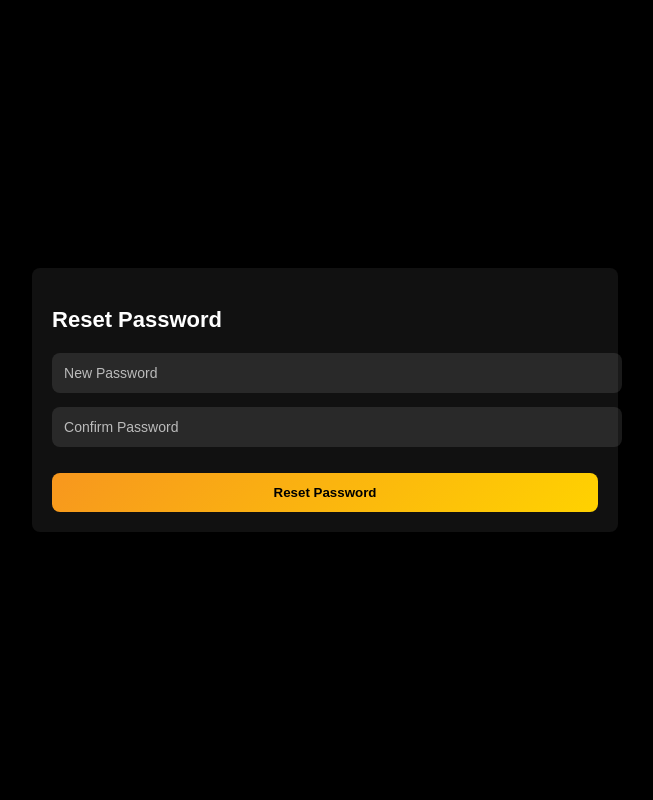
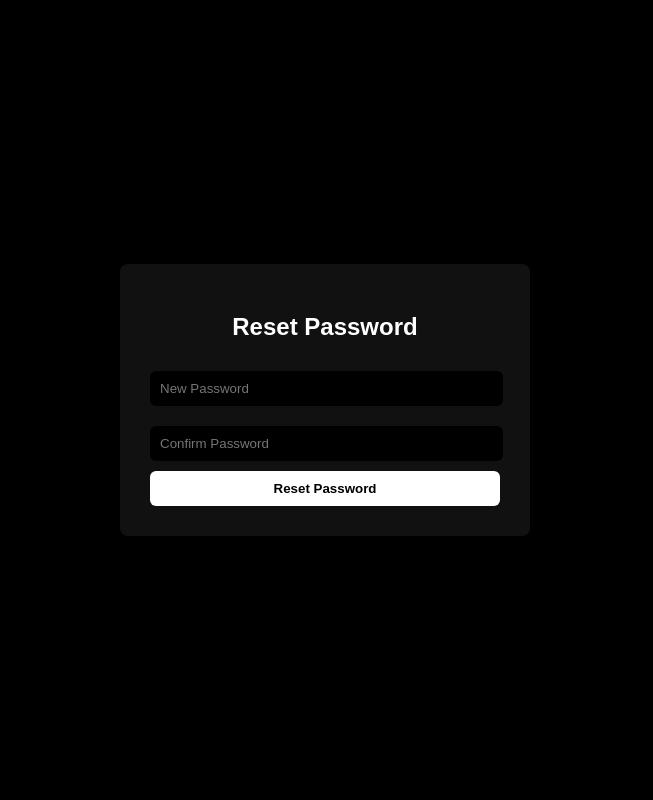
Before and after one commit to asif1-3ahmed/Music, a Flask app: page /resetpassword in a window 1280 px wide. Shown: the whole page, without its empty margins (315-968 px from the left). Run offline with Flask 3, Linux system fonts and the light colour scheme.

Commit message:
Update resetpassword.html

```diff
--- a/templates/resetpassword.html
+++ b/templates/resetpassword.html
@@ -1,89 +1,48 @@
 <!DOCTYPE html>
 <html lang="en">
-<head><meta charset="UTF-8"><title>Reset Password</title>
+<head>
+<meta charset="UTF-8">
+<meta name="viewport" content="width=device-width, initial-scale=1.0">
+<title>Reset Password - Dolsy Music</title>
 <style>
-  body {
-  font-family: "Poppins", sans-serif;
-  background: radial-gradient(circle at bottom right, #111, #000);
-  color: #fff;
-  display: flex;
-  justify-content: center;
-  align-items: center;
-  height: 100vh;
-  margin: 0;
-}
-
-.form-box {
-  background: rgba(255, 255, 255, 0.05);
-  padding: 40px;
-  border-radius: 14px;
-  width: 340px;
-  text-align: center;
-  backdrop-filter: blur(12px);
-  border: 1px solid rgba(255, 255, 255, 0.1);
-  box-shadow: 0 8px 25px rgba(0, 0, 0, 0.8);
-}
-
-h2 {
-  margin-bottom: 20px;
-  font-size: 22px;
-}
-
-input {
-  width: 100%;
-  padding: 12px;
-  margin-bottom: 14px;
-  border: none;
-  border-radius: 8px;
-  background: rgba(255, 255, 255, 0.1);
-  color: #fff;
-  outline: none;
-  font-size: 14px;
-}
-
-input::placeholder {
-  color: #bbb;
-}
-
-button {
-  width: 100%;
-  padding: 12px;
-  border: none;
-  border-radius: 8px;
-  background: linear-gradient(135deg, #f7971e, #ffd200);
-  color: #000;
-  font-weight: 600;
-  cursor: pointer;
-  margin-top: 12px;
-  transition: 0.3s ease;
-}
-
-button:hover {
-  background: linear-gradient(135deg, #ffd200, #f7971e);
-  transform: scale(1.03);
-  box-shadow: 0 0 15px #ffd200;
-}
-
+body{font-family:"Poppins",sans-serif;background:#000;color:#fff;display:flex;justify-content:center;align-items:center;height:100vh;margin:0;}
+.form-box{background:#111;padding:30px;border-radius:8px;width:350px;text-align:center;}
+h2{margin-bottom:20px;}
+input{width:95%;padding:10px;margin:10px 0;border:none;border-radius:6px;background:#000;color:#fff;}
+button{width:100%;padding:10px;border:none;border-radius:6px;background:#fff;color:#000;cursor:pointer;font-weight:600;}
+button:hover{background:#000;color:#fff;border:1px solid #fff;}
 </style>
 </head>
-<body style="background:#000; color:#fff; display:flex; justify-content:center; align-items:center; height:100vh;">
-  <form action="/reset-password" method="POST" style="background:#111; padding:20px; border-radius:8px;">
-    <h2>Reset Password</h2>
-    <input type="hidden" name="email" value="{{ email }}">
-    <input type="password" name="password" placeholder="New Password" required>
-    <input type="password" name="confirm_password" placeholder="Confirm Password" required>
-    <button type="submit">Reset Password</button>
-  </form>
-  <script>
-    const form = document.querySelector("form");
-    form.addEventListener("submit", e => {
-      const pass = form.querySelector("input[name='password']").value;
-      const confirm = form.querySelector("input[name='confirm_password']").value;
-      if (pass !== confirm){
-        e.preventDefault();
+<body>
+<div class="form-box">
+<h2>Reset Password</h2>
+<form action="/reset-password" method="POST" onsubmit="return checkPass()">
+<input type="hidden" name="email" value="{{ email }}">
+<input type="password" name="password" placeholder="New Password" required>
+<input type="password" id="confirmPass" placeholder="Confirm Password" required>
+<button type="submit">Reset Password</button>
+</form>
+</div>
+
+<script>
+function checkPass(){
+    const pass = document.querySelector("input[name='password']").value;
+    const confirm = document.getElementById('confirmPass').value;
+    const oldPass = "{{ old_password or '' }}";  // Pass old password hash from Flask
+
+    if(pass !== confirm){
         alert("❌ Passwords do not match!");
-      }
-    });
-  </script>
+        return false;
+    }
+
+    // Basic frontend check (optional)
+    if(pass === oldPass){
+        alert("❌ You cannot reuse your previous password!");
+        return false;
+    }
+    return true;
+}
+</script>
+
 </body>
 </html>
```
